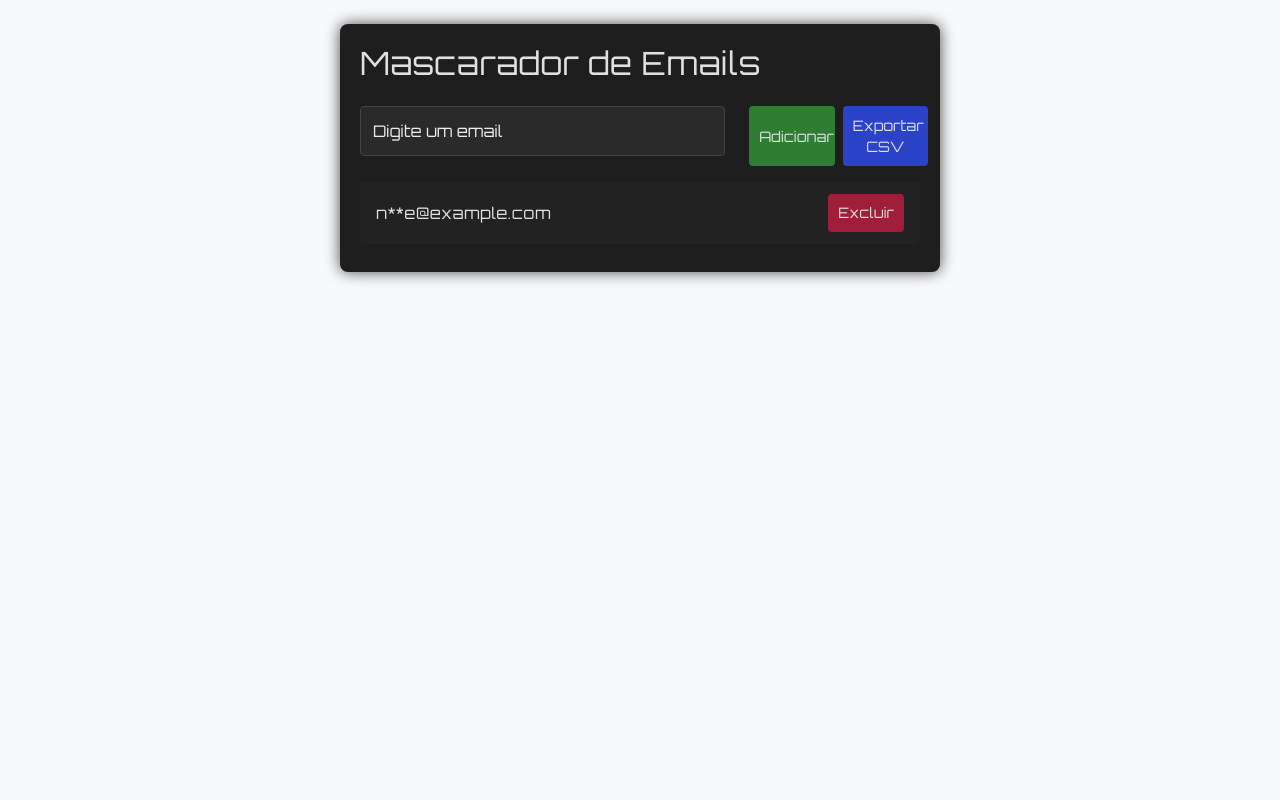
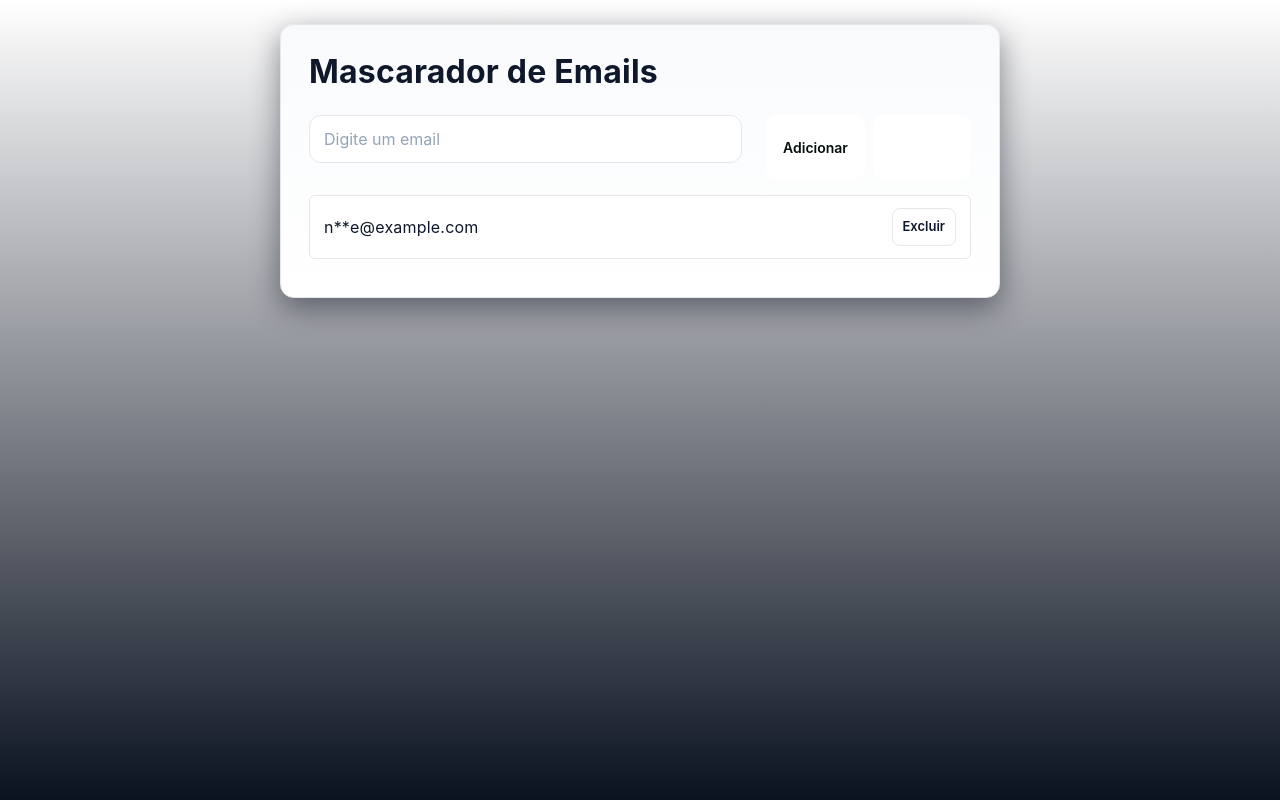
Before and after one commit to elizianeandreia/Mascarador_email, a website: page index.html in a window 1280 px wide. Both pictures are taken after typing "name@example.com" into the empty fields and a click on the button "Adicionar". Drawn offline with nearby package versions, Linux system fonts and the light colour scheme.

Commit message:
Update estilo.css
Ajustes no design

```diff
--- a/estilo.css
+++ b/estilo.css
@@ -1,118 +1,151 @@
-body {
-  background-color: #121212;
-  color: #e0e0e0;
- font-family: 'Orbitron', sans-serif;
-   letter-spacing: 0.5px;
-  margin: 0;
-  padding: 10px;
+
+:root{
+  --bg:#0b1220;
+  --bg-accent: radial-gradient(1200px 260px at 20% -80%, rgba(37,99,235,.12), transparent);
+  --surface:#0f172a;
+  --surface-2:#111827;
+  --border:#1f2937;
+  --text:#e5e7eb;
+  --muted:#cbd5e1;
+  --accent:#2563eb;
+  --success:#22c55e;
+  --danger:#ef4444;
+  --shadow:0 10px 30px rgba(2,6,23,.45);
+  --radius:14px;
+  --gap:16px;
 }
 
-.container {
-  max-width: 600px;
-  margin: 0 auto;
-  background-color: #1e1e1e;
-  border-radius: 8px;
-  padding: 20px;
-  box-shadow: 0 0 15px rgba(0,0,0,0.7);
+*{box-sizing:border-box}
+html,body{height:100%;margin:0}
+body{
+  background: var(--bg-accent), linear-gradient(180deg,var(--bg),#0b1220);
+  color:var(--text);
+  -webkit-font-smoothing:antialiased;
+  -moz-osx-font-smoothing:grayscale;
+  font-family: Inter, system-ui, -apple-system, Segoe UI, Roboto, Arial, 'Orbitron', sans-serif;
+  letter-spacing:.2px;
+  padding: 24px 12px;
 }
 
-#emailInput {
-  width: 100%;
-  padding: 12px;
-  background-color: #2a2a2a;
-  border: 1px solid #444;
-  border-radius: 4px;
-  color: #e0e0e0;
-  font-size: 16px;
-  margin-bottom: 10px;
-  box-sizing: border-box;
+
+.container{
+  max-width: 720px;
+  margin: 0 auto;
+  background: linear-gradient(180deg, var(--surface), var(--surface-2));
+  border: 1px solid var(--border);
+  border-radius: var(--radius);
+  padding: clamp(18px, 4vw, 28px);
+  box-shadow: var(--shadow);
 }
 
-#emailInput::placeholder {
-  color: #ebebeb;
+h1,h2{
+  font-weight: 700;
+  margin: 0 0 8px;
+  line-height: 1.2;
+}
+h1{ font-size: clamp(1.4rem, 3.6vw, 2rem); }
+p.lead{
+  margin: 0 0 18px;
+  color: var(--muted);
 }
 
-.btn {
-  background-color: #a01e3a;
-  color: #e0e0e0;
-  border: none;
-  font-size: 0.9rem;
-  padding: 8px 10px;
-  border-radius: 4px;
-  cursor: pointer;
-  transition: background-color 0.3s ease;
-  box-sizing: border-box;
+/* ===== Form ===== */
+#emailInput{
+  width:100%;
+  height: 48px;
+  padding: 0 14px;
+  background: #0b1324;
+  border:1px solid var(--border);
+  border-radius: 12px;
+  color:var(--text);
+  font-size: 16px; /* evita zoom no iOS */
+  box-shadow: inset 0 1px 0 rgba(255,255,255,.02);
+  transition: border-color .2s ease, box-shadow .2s ease;
+  margin-bottom: 12px;
+}
+#emailInput::placeholder{ color:#94a3b8; }
+#emailInput:focus{
+  outline: none;
+  border-color: var(--accent);
+  box-shadow: 0 0 0 3px rgba(37,99,235,.25);
 }
 
-.btn:hover {
-  background-color: #555;
+
+.btn{
+  display:inline-flex; align-items:center; justify-content:center;
+  gap:8px;
+  padding: 10px 14px;
+  border-radius: 10px;
+  border: 1px solid var(--border);
+  background:#0b1324;
+  color:var(--text);
+  font-weight: 600;
+  font-size: 14px;
+  cursor:pointer;
+  transition: transform .1s ease, box-shadow .2s ease, background .2s ease, border-color .2s ease;
+}
+.btn:hover{ transform: translateY(-1px); border-color:#334155; box-shadow: 0 8px 18px rgba(2,6,23,.35); }
+.btn:active{ transform: translateY(0); }
+.btn:focus-visible{ outline: none; box-shadow: 0 0 0 3px rgba(37,99,235,.35); }
+
+.btn-success{ background: var(--success); border-color: transparent; color:#04110a; }
+.btn-success:hover{ filter: brightness(1.05); }
+
+.btn-secondary{ background: var(--accent); border-color: transparent; color:#fff; }
+.btn-secondary:hover{ filter: brightness(1.06); }
+
+.actions{ display:flex; gap:10px; flex-wrap:wrap; margin: 8px 0 4px; }
+
+
+.list-group-item{
+  background: #0b1324;
+  border: 1px solid var(--border);
+  border-radius: 12px;
+  margin-bottom: 10px;
+  padding: 12px 14px;
+  display: flex; align-items: center; justify-content: space-between;
+  gap: 12px;
+  color: var(--text);
+  transition: border-color .2s ease, background .2s ease, transform .1s ease;
+}
+.list-group-item:hover{ border-color:#334155; background:#0d1730; transform: translateY(-1px); }
+
+.list-group-item .email{
+  overflow: hidden; text-overflow: ellipsis; white-space: nowrap;
+  color: var(--muted);
 }
 
-.btn-success {
-  background-color: #2e7d32;
+/* Botões pequenos dentro da lista (copiar/remover etc.) */
+.list-group-item .btn{
+  padding:8px 10px; font-size:13px; border-radius:8px;
 }
 
-.btn-success:hover {
-  background-color: #388e3c;
+#alerta{
+  background: rgba(239,68,68,.12);
+  color: #fecaca;
+  border: 1px solid rgba(239,68,68,.3);
+  border-radius: 10px;
+  padding: 10px 12px;
+  margin: 8px 0 12px;
 }
 
-.btn-secondary {
-  background-color: #2b43c9;
+
+@media (max-width: 560px){
+  body{ padding:16px 10px; }
+  .container{ padding: 16px; }
+  .actions{ flex-direction: column; }
+  .btn{ width:100%; }
+  .list-group-item{ flex-direction: column; align-items: stretch; }
+  .list-group-item .btn{ width:100%; }
 }
 
-.btn-secondary:hover {
-  background-color: #777;
+
+@media (prefers-color-scheme: light){
+  :root{
+    --bg:#ffffff; --surface:#f8fafc; --surface-2:#ffffff;
+    --text:#0f172a; --muted:#334155; --border:#e5e7eb;
+  }
+  #emailInput{ background:#fff; }
+  .btn{ background:#fff; }
+  .list-group-item{ background:#fff; }
 }
-
-.list-group-item {
-  background-color: #222;
-  border: none;
-  margin-bottom: 8px;
-  padding: 12px 16px;
-  border-radius: 4px;
-  display: flex;
-  justify-content: space-between;
-  align-items: center;
-  color: #e0e0e0;
-}
-
-#alerta {
-  color: #ff6b6b;
-  margin-bottom: 12px;
-}
-
-@media (max-width: 480px) {
-  .container {
-    padding: 15px;
-  }
-
-  #emailInput {
-    font-size: 10px;
-    padding: 10px;
-  }
-
-  .btn {
-    font-size: 10px;
-    padding: 8px 12px;
-  }
-}
-@media (prefers-color-scheme: dark) {
-  body {
-    background-color: #121212;
-    color: #e0e0e0;
-  }
-
-  .container {
-    background-color: #1e1e1e;
-  }
-
-  #emailInput {
-    background-color: #2a2a2a;
-    color: #e0e0e0;
-  }
-
-  .list-group-item {
-    background-color: #222;
-    color: #e0e0e0;
-  }
-}
```
